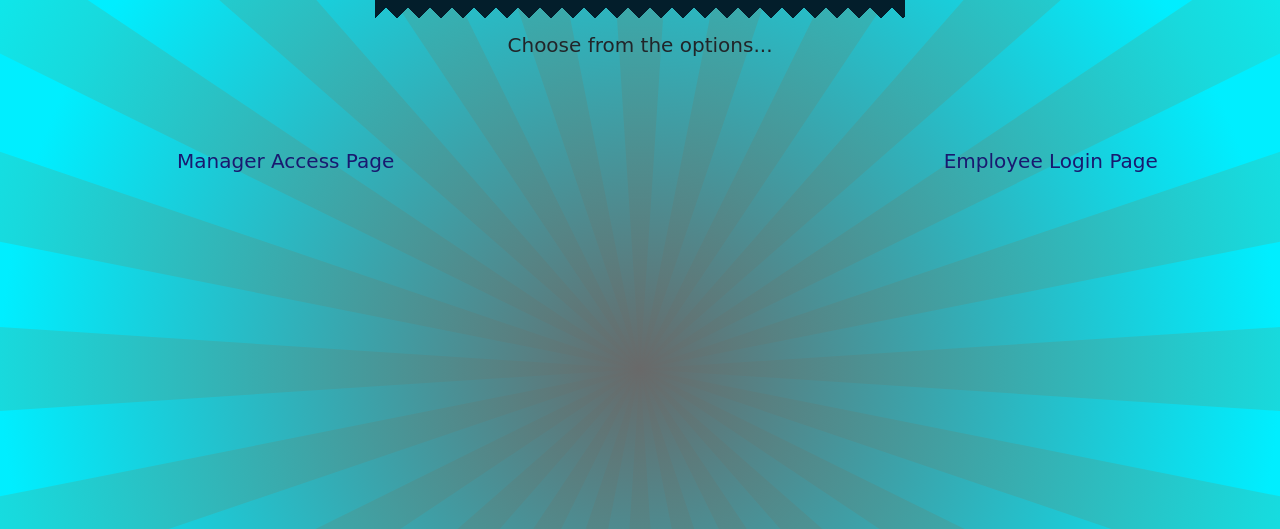
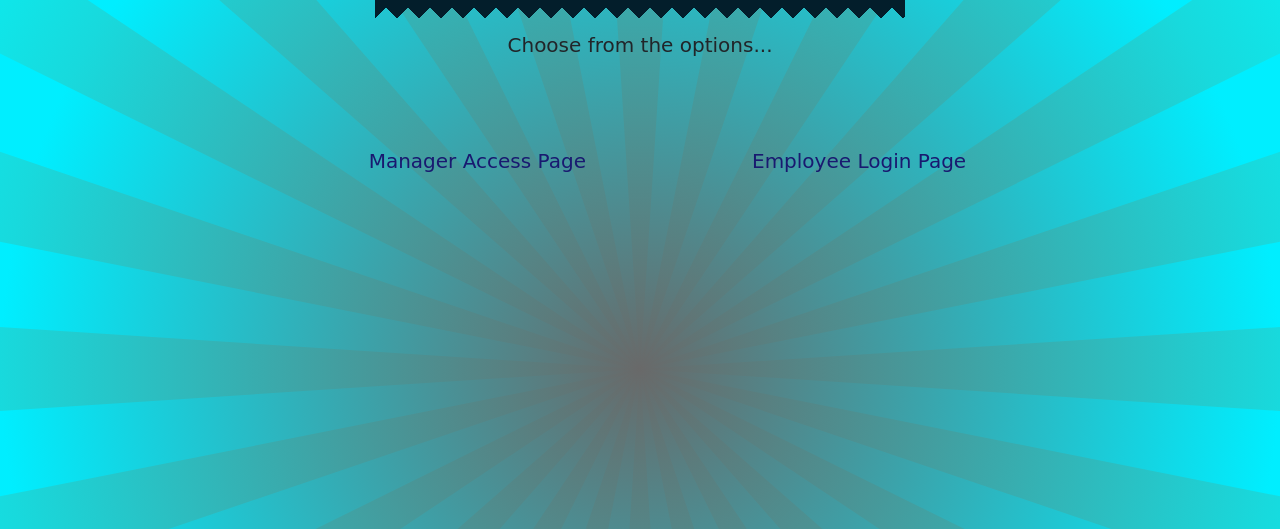
Before and after one commit to nyramirez/Threat-Alert-P1, a plain HTML site: page index.html in a window 1280 px wide. Shown: the part 271-800 px from the top of the page. Drawn offline with nearby package versions, Linux system fonts and the light colour scheme; a web font is replaced by a local one.

Commit message:
changed look of index.html

```diff
--- a/index.html
+++ b/index.html
@@ -22,14 +22,13 @@
         <h5 class="subHeading">Choose from the options...</h5>
     </div>
     <div class="choices">
-        <div class="row">
-            <div class="col">
+        <div class="row justify-content-center">
+            <div class="col-4">
                 <a class="btn btn-lg options" href="./managerControl.html" role="button">Manager Access Page</a>
             </div>
-            <div class="col">
-                </div>
-            <div class="col">
-                <a class="btn btn-lg options" href="./assets/tracking.js-master/tracking.js-master/examples/face_camera.html" role="button">Employee Login Page</a>
+            <div class="col-4">
+                <a class="btn btn-lg options" href="./assets/tracking.js-master/tracking.js-master/examples/face_camera.html" role="button">Employee
+                    Login Page</a>
             </div>
         </div>
     </div>
```
